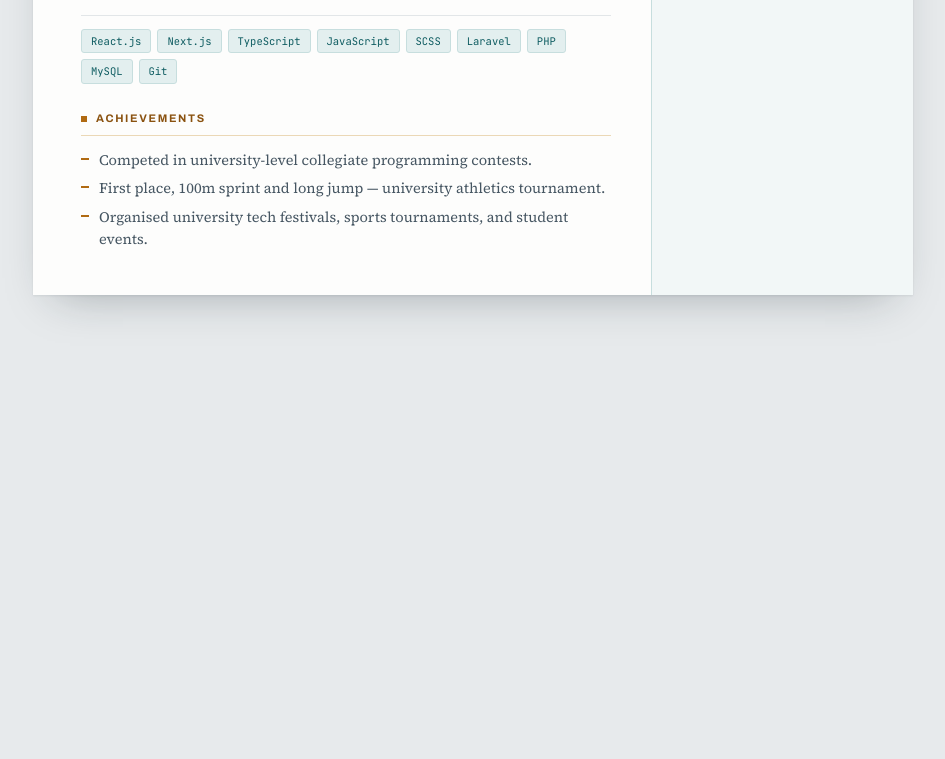
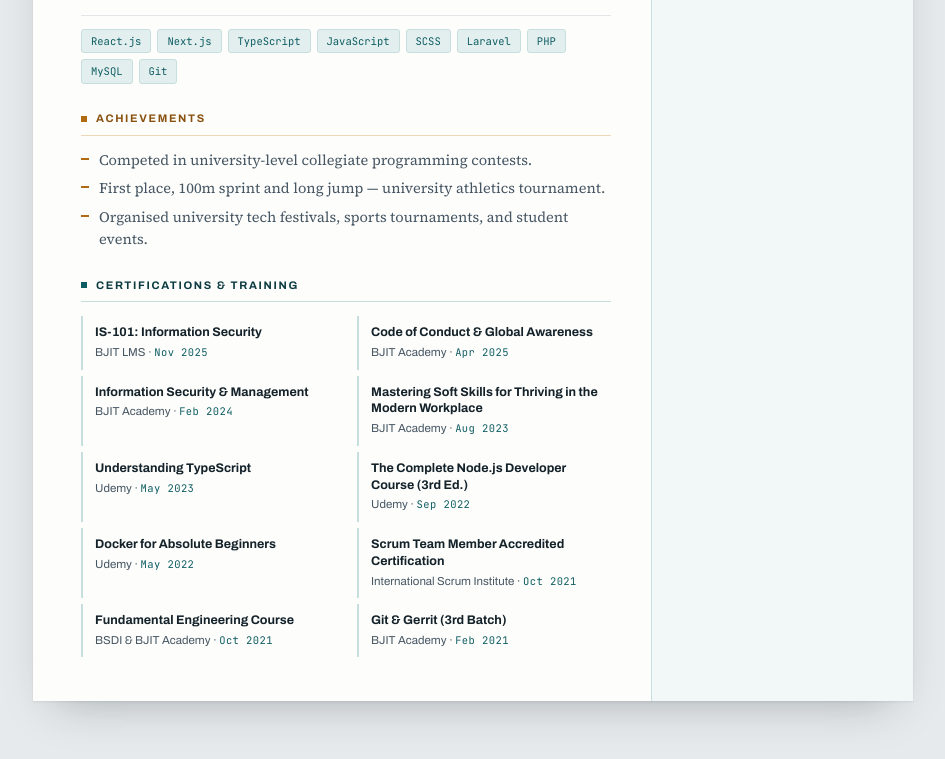
Before and after one commit to abidbjit/cv, a plain HTML site: page index.html in a window 1280 px wide. Shown: the part 1386-2145 px from the top of the page, without its empty margins (167-1112 px from the left). Before the commit the page ends 1771 px from the top, so only its background shows below. Drawn offline with Linux system fonts and the light colour scheme.

Commit message:
Add certifications section with styling to CV

```diff
--- a/index.html
+++ b/index.html
@@ -511,6 +511,31 @@
     color: var(--amber-deep);
   }
 
+  .certs {
+    list-style: none;
+    display: grid;
+    grid-template-columns: 1fr 1fr;
+    gap: 6px 22px;
+  }
+  .certs li {
+    padding: 8px 0 8px 12px;
+    border-left: 2px solid var(--teal-line);
+    transition: border-color .2s ease;
+  }
+  .certs li:hover { border-left-color: var(--teal); }
+  .certs .cert-name { font-size: 12.5px; font-weight: 700; line-height: 1.35; color: var(--ink); }
+  .certs .cert-meta {
+    margin-top: 2px;
+    font-size: 11.5px;
+    color: var(--ink-soft);
+  }
+  .certs .cert-meta time {
+    font-family: var(--mono);
+    font-size: 10.5px;
+    letter-spacing: 0.04em;
+    color: var(--teal);
+  }
+
   .pair {
     display: flex;
     justify-content: space-between;
@@ -571,11 +596,16 @@
   }
 
   @media (max-width: 420px) {
+    .certs { grid-template-columns: 1fr; }
     .masthead-top { flex-direction: column-reverse; align-items: flex-start; }
   }
 
   /* ══ PRINT (A4) ══════════════════════════════════════ */
-  @page { size: A4; margin: 0; }
+  /* Side margins stay 0 so the masthead bleeds edge to edge; top/bottom
+     margins give continuation pages breathing room. Page 1 keeps no top
+     margin so the masthead still touches the top edge. */
+  @page { size: A4; margin: 7mm 0 3mm; }
+  @page :first { margin-top: 0; }
 
   @media print {
     html, body {
@@ -618,6 +648,24 @@
     .chips span { font-size: 8pt; padding: 2px 6px; }
     .post::before { border-color: #fff; }
     section, .post, .edu-item { break-inside: avoid; page-break-inside: avoid; }
+    /* Long list: let it flow across pages, but never split an entry
+       or strand the heading at the bottom of a page. */
+    .cert-section { break-inside: auto; page-break-inside: auto; }
+    .head { break-after: avoid; page-break-after: avoid; }
+    .certs {
+      display: grid;
+      grid-template-columns: 1fr 1fr;
+      gap: 2px 16px;
+    }
+    .certs li {
+      margin-bottom: 0;
+      padding: 5px 0 5px 10px;
+      break-inside: avoid;
+      page-break-inside: avoid;
+    }
+    .certs .cert-name { font-size: 9pt; }
+    .certs .cert-meta { font-size: 8pt; }
+    .certs .cert-meta time { font-size: 7.5pt; }
     .contact a { color: rgba(255,255,255,.85); }
     .save { display: none; }
     .masthead-text .name, .masthead-text .role, .portrait, .contact,
@@ -751,6 +799,22 @@
         </ul>
       </section>
 
+      <section class="reveal cert-section">
+        <div class="head"><h2>Certifications &amp; Training</h2></div>
+        <ul class="certs">
+          <li><p class="cert-name">IS-101: Information Security</p><p class="cert-meta">BJIT LMS · <time>Nov 2025</time></p></li>
+          <li><p class="cert-name">Code of Conduct &amp; Global Awareness</p><p class="cert-meta">BJIT Academy · <time>Apr 2025</time></p></li>
+          <li><p class="cert-name">Information Security &amp; Management</p><p class="cert-meta">BJIT Academy · <time>Feb 2024</time></p></li>
+          <li><p class="cert-name">Mastering Soft Skills for Thriving in the Modern Workplace</p><p class="cert-meta">BJIT Academy · <time>Aug 2023</time></p></li>
+          <li><p class="cert-name">Understanding TypeScript</p><p class="cert-meta">Udemy · <time>May 2023</time></p></li>
+          <li><p class="cert-name">The Complete Node.js Developer Course (3rd Ed.)</p><p class="cert-meta">Udemy · <time>Sep 2022</time></p></li>
+          <li><p class="cert-name">Docker for Absolute Beginners</p><p class="cert-meta">Udemy · <time>May 2022</time></p></li>
+          <li><p class="cert-name">Scrum Team Member Accredited Certification</p><p class="cert-meta">International Scrum Institute · <time>Oct 2021</time></p></li>
+          <li><p class="cert-name">Fundamental Engineering Course</p><p class="cert-meta">BSDI &amp; BJIT Academy · <time>Oct 2021</time></p></li>
+          <li><p class="cert-name">Git &amp; Gerrit (3rd Batch)</p><p class="cert-meta">BJIT Academy · <time>Feb 2021</time></p></li>
+        </ul>
+      </section>
+
     </main>
 
     <!-- ── SIDEBAR ───────────────────────────────────── -->
```
